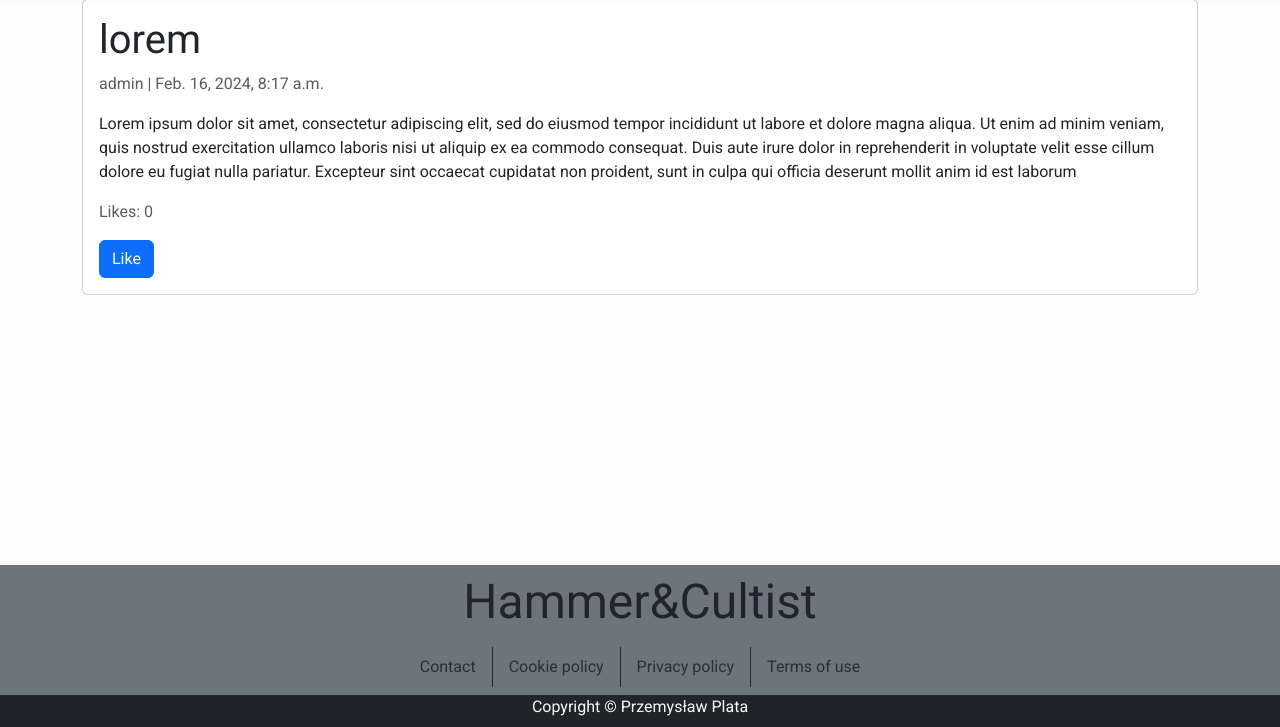
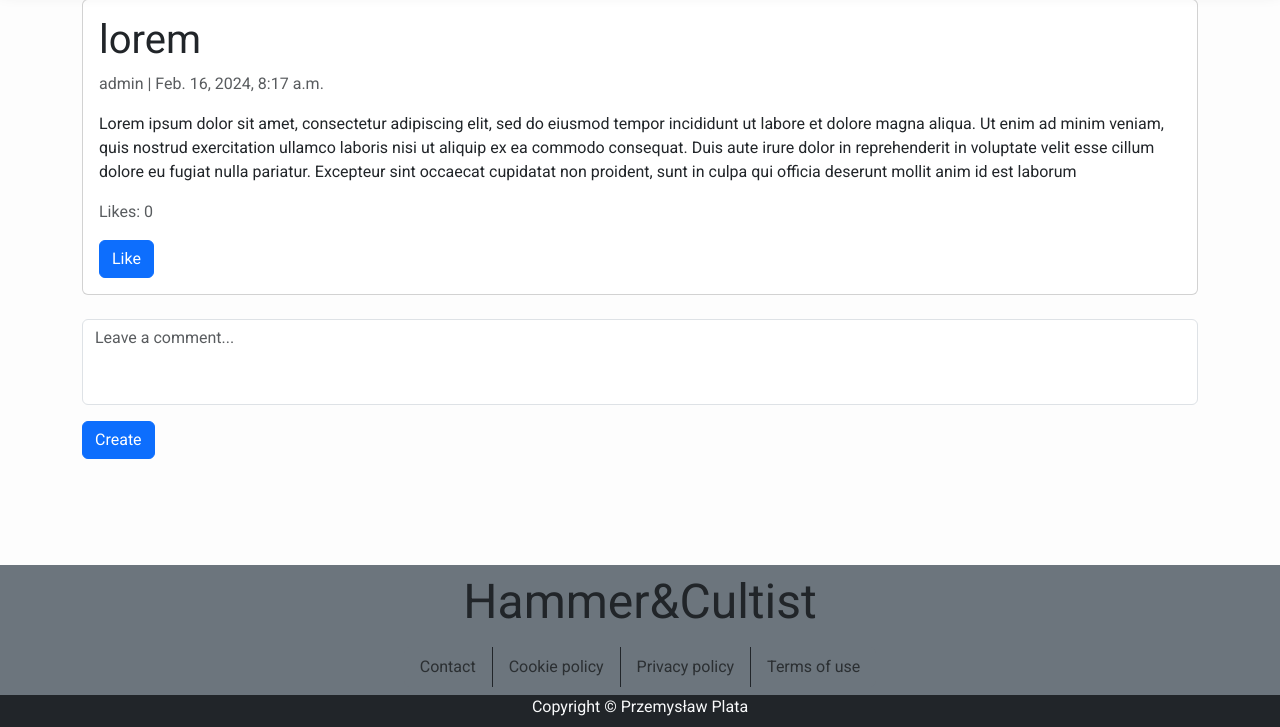
Before and after one commit to Siitrev/Hammer-and-Cultist, a Django app: a page that uses mysite/templates/blog/post_detail.html in a window 1280 px wide. Shown: the part 73-800 px from the top of the page. Run offline with Django 4.2, Linux system fonts and the light colour scheme; a user stored in the database is signed in; data comes from the database, SQL or seed files in the repository; both versions use the stored data as it was after the commit; data that the repository does not hold is empty; some libraries are stand-ins or nearby versions.

Commit message:
Add comment creation

```diff
--- a/mysite/blog/forms.py
+++ b/mysite/blog/forms.py
@@ -47,3 +47,16 @@ class CreatePostForm(forms.Form):
             Submit('submit', 'Create', css_class='btn btn-primary mb-2 d-inline'),
             Submit('submit', 'Draft', css_class='btn btn-primary mb-2 d-inline')
         )
+
+class CreateCommentForm(forms.Form):
+    content = forms.CharField(max_length=1000,required=False, widget=forms.Textarea(attrs={"placeholder":"Leave a comment...", "rows" : "3"}))
+
+    def __init__(self, *args, **kwargs):
+        super(CreateCommentForm, self).__init__(*args, **kwargs)
+        self.helper = FormHelper()
+        self.helper.form_method = "post"
+        self.fields['content'].label = False
+        self.helper.layout = Layout(
+            Field('content', css_class="resize-0"),
+            Submit('submit', 'Create', css_class='btn btn-primary mb-2'),
+        )
--- a/mysite/blog/views.py
+++ b/mysite/blog/views.py
@@ -3,7 +3,7 @@ from django.shortcuts import render, redirect, HttpResponse
 from django.views import generic
 from django.http import HttpRequest, HttpResponse
 from .models import Post, Tag, TagsToPost, PostLikes
-from .forms import CreatePostForm
+from .forms import CreatePostForm, CreateCommentForm
 from user.models import Comment
 from django.db.models.functions import Lower
 from django.core.exceptions import ValidationError
@@ -13,7 +13,9 @@ from django.contrib.auth.decorators import login_required
 from django.contrib.auth.models import User
 import json, datetime
 import time, math, urllib
+
 # Create your views here.
+
 
 class PostList(generic.ListView):
     queryset = Post.objects.filter(status=1).order_by("-likes")[:3]
@@ -28,14 +30,14 @@ class PostList(generic.ListView):
             page_number = kwargs.get("number")
 
         tags = Tag.objects.all().values().order_by("name")
-        context.update({"tag_list" :tags})
+        context.update({"tag_list": tags})
 
         post_list = Post.objects.filter(status=1)
 
         req = request.GET
         if len(req):
             if "filter" in req:
-                filters : list = req.getlist("filter")[:3]
+                filters: list = req.getlist("filter")[:3]
                 for tag in filters:
                     if tag != "":
                         post_list = post_list.filter(tag__id=tag)
@@ -54,21 +56,31 @@ class PostList(generic.ListView):
                     post_list = post_list.order_by(f"{order}created_on")
                 case "author":
                     if order == "-":
-                        post_list = post_list.order_by(Lower("author_id__username")).reverse()
+                        post_list = post_list.order_by(
+                            Lower("author_id__username")
+                        ).reverse()
                     else:
                         post_list = post_list.order_by(Lower("author_id__username"))
                 case "title":
                     post_list = post_list.order_by(f"{order}slug")
 
-        num_of_pages = math.ceil(len(post_list)/6)
+        num_of_pages = math.ceil(len(post_list) / 6)
 
-
-        context.update({"search_post_list":post_list[(page_number-1)*6:page_number*6], "next_page" : page_number +1, "previous_page" : page_number -1, "active_page": page_number, "last_page":  num_of_pages})
+        context.update(
+            {
+                "search_post_list": post_list[(page_number - 1) * 6 : page_number * 6],
+                "next_page": page_number + 1,
+                "previous_page": page_number - 1,
+                "active_page": page_number,
+                "last_page": num_of_pages,
+            }
+        )
 
         if "no-refresh" in req:
             return render(request, "blog/all_posts.html", context=context)
         return render(request, self.template_name, context=context)
         # return HttpResponse("Error. No get request")
+
 
 class PostDetail(generic.DetailView):
     model = Post
@@ -81,22 +93,54 @@ class PostDetail(generic.DetailView):
         context["liked"] = False
         return context
 
-    def get(self, request : HttpRequest, slug):
+    def get(self, request: HttpRequest, slug):
         self.object = self.get_object()
         context = self.get_context_data(object=self.object)
-        user : User = request.user
-        post : Post = context.get("post")
+        user: User = request.user
+        post: Post = context.get("post")
         if PostLikes.objects.filter(post_id=post.pk, user_id=user.pk):
             context["liked"] = True
+
+        if user.is_authenticated:
+            context["comment_form"] = CreateCommentForm(request.GET)
+
         return render(request, self.template_name, context=context)
 
-    def put(self, request : HttpRequest, slug):
+    def post(self, request: HttpRequest, slug):
         self.object = self.get_object()
         context = self.get_context_data(object=self.object)
-        post : Post = context.get("post")
+        user: User = request.user
+        post: Post = context.get("post")
+        if PostLikes.objects.filter(post_id=post.pk, user_id=user.pk):
+            context["liked"] = True
+
+        form = CreateCommentForm(request.POST)
+        print(form)
+        if form.is_valid():
+            comment = form.cleaned_data.get("content")
+
+            if not comment:
+                print(comment)
+                form.add_error("content","Comment can't be empty.")
+                context["comment_form"] = CreateCommentForm()
+                return render(request, self.template_name, context=context)
+
+            Comment.objects.create(
+                content = comment,
+                author_id = user.pk,
+                post_id = post.pk
+            )
+
+        context["comment_form"] = CreateCommentForm()
+        return render(request, self.template_name, context=context)
+
+    def put(self, request: HttpRequest, slug):
+        self.object = self.get_object()
+        context = self.get_context_data(object=self.object)
+        post: Post = context.get("post")
         try:
             if not request.user.is_authenticated:
-               raise User.DoesNotExist
+                raise User.DoesNotExist
             post.likes += 1
             PostLikes.objects.create(post_id=post, user_id=request.user)
             post.save()
@@ -104,13 +148,13 @@ class PostDetail(generic.DetailView):
             return HttpResponse(f"Forbidden", status=403)
         return HttpResponse(f"{post.likes}", status=200)
 
-    def delete(self, request : HttpRequest, slug):
+    def delete(self, request: HttpRequest, slug):
         self.object = self.get_object()
         context = self.get_context_data(object=self.object)
-        post : Post = context.get("post")
+        post: Post = context.get("post")
         try:
             if not request.user.is_authenticated:
-               raise User.DoesNotExist
+                raise User.DoesNotExist
             post.likes -= 1
             PostLikes.objects.filter(post_id=post, user_id=request.user).delete()
             post.save()
@@ -118,22 +162,28 @@ class PostDetail(generic.DetailView):
             return HttpResponse(f"Forbidden", status=403)
         return HttpResponse(f"{post.likes}", status=200)
 
-def post_comments(request : HttpRequest, post_id):
-        if request.method == "GET":
-            maxCom = int(request.GET.get("maxCom"))
-            comments = Comment.objects.filter(post_id=post_id).order_by("created_on")
-            if (maxCom-1 >= len(comments)):
-                maxCom = len(comments)
-            context = {"comments" : Comment.objects.filter(post_id=post_id).order_by("created_on")[:maxCom]};
-            return render(request,"blog/post_comments.html", context=context)
-        return HttpResponse("Error. No get request", status=405)
+
+def post_comments(request: HttpRequest, post_id):
+    if request.method == "GET":
+        maxCom = int(request.GET.get("maxCom"))
+        comments = Comment.objects.filter(post_id=post_id).order_by("created_on")
+        if maxCom - 1 >= len(comments):
+            maxCom = len(comments)
+        context = {
+            "comments": Comment.objects.filter(post_id=post_id).order_by("created_on")[
+                :maxCom
+            ]
+        }
+        return render(request, "blog/post_comments.html", context=context)
+    return HttpResponse("Error. No get request", status=405)
 
 
-def index(request : HttpRequest):
+def index(request: HttpRequest):
     return redirect("home")
 
+
 @login_required(login_url="/user/login/")
-def create_post(request : HttpRequest, username : str):
+def create_post(request: HttpRequest, username: str):
     try:
         user = User.objects.filter(username=username, pk=request.user.pk).get()
     except User.DoesNotExist:
@@ -148,8 +198,11 @@ def create_post(request : HttpRequest, username : str):
                 img_path = save_file(img)
             except ValidationError as e:
                 form.add_error("image", e)
-                return render(request=request, template_name="blog/create_post.html", context={"create_post_form" : form})
-
+                return render(
+                    request=request,
+                    template_name="blog/create_post.html",
+                    context={"create_post_form": form},
+                )
 
         user = User.objects.filter(username=username).get()
 
@@ -172,12 +225,15 @@ def create_post(request : HttpRequest, username : str):
                 updated_on=today,
                 status=status,
                 image=img_path,
-                created_on=today
+                created_on=today,
             )
         except IntegrityError as e:
             form.add_error("title", "Post with given title already exists.")
-            return render(request=request, template_name="blog/create_post.html", context={"create_post_form" : form})
-
+            return render(
+                request=request,
+                template_name="blog/create_post.html",
+                context={"create_post_form": form},
+            )
 
         for index in range(3):
             tag_id = form.cleaned_data.get(f"chosen_tag_{index}")
@@ -185,12 +241,17 @@ def create_post(request : HttpRequest, username : str):
                 tag = Tag.objects.filter(id=tag_id).get()
                 TagsToPost.objects.create(post=created_post, tag=tag)
 
-        return redirect("user-posts",username)
+        return redirect("user-posts", username)
     form = CreatePostForm()
-    return render(request=request, template_name="blog/create_post.html", context={"create_post_form":form})
+    return render(
+        request=request,
+        template_name="blog/create_post.html",
+        context={"create_post_form": form},
+    )
+
 
 @login_required(login_url="/user/login/")
-def delete_post(request : HttpRequest, username : str, pk):
+def delete_post(request: HttpRequest, username: str, pk):
     try:
         user = User.objects.filter(username=username, pk=request.user.pk).get()
     except User.DoesNotExist:
--- a/mysite/templates/blog/post_comments.html
+++ b/mysite/templates/blog/post_comments.html
@@ -4,7 +4,7 @@
     <div class="col-1 my-auto px-2">
       <img class="img-avatar" alt="User_avatar" src="{{ comment.author.profile.avatar.url }}">
     </div>
-    <div class="col-11 px-2">
+    <div class="col-10 px-2">
       <a href="/user/profile/{{ comment.author }}" class="link-offset-2 link-underline link-underline-opacity-0 w-fit-content mb-1"><p class="fs-4 text-muted m-0">{{ comment.author }}</p></a>
       <p class="fs-5">{{ comment.content }}</p>
     </div>
@@ -15,7 +15,7 @@
     <div class="col-1 my-auto px-2">
       <img class="img-avatar" alt="User_avatar" src="{{ comment.author.profile.avatar.url }}">
     </div>
-    <div class="col-11 px-2">
+    <div class="col-10 px-2">
       <a href="/user/profile/{{ comment.author }}" class="link-offset-0 link-underline link-underline-opacity-0 w-fit-content mb-1"><p class="fs-4 text-muted m-0">{{ comment.author }}</p></a>
       <p class="fs-5">{{ comment.content }}</p>
     </div>
--- a/mysite/templates/blog/post_detail.html
+++ b/mysite/templates/blog/post_detail.html
@@ -1,5 +1,7 @@
 {% extends 'base.html' %}
 {% block content %}
+
+{% load crispy_forms_tags %}
 
 {% csrf_token %}
 <div class="container">
@@ -13,6 +15,12 @@
         {% if user.is_authenticated %}<button id="like-controller" value="{% if liked %}dislike{% else %}like{% endif %}" class="btn btn-primary">Like</button> {% endif %}
       </div>
     </div>
+    {% if user.is_authenticated %}
+    <section class="add-comment">
+      {% csrf_token %}
+			{% crispy comment_form %}
+    </section>
+    {% endif %}
     <section class="comments">
 
     </section>
```
Also changed, not shown: mysite/db.sqlite3.
